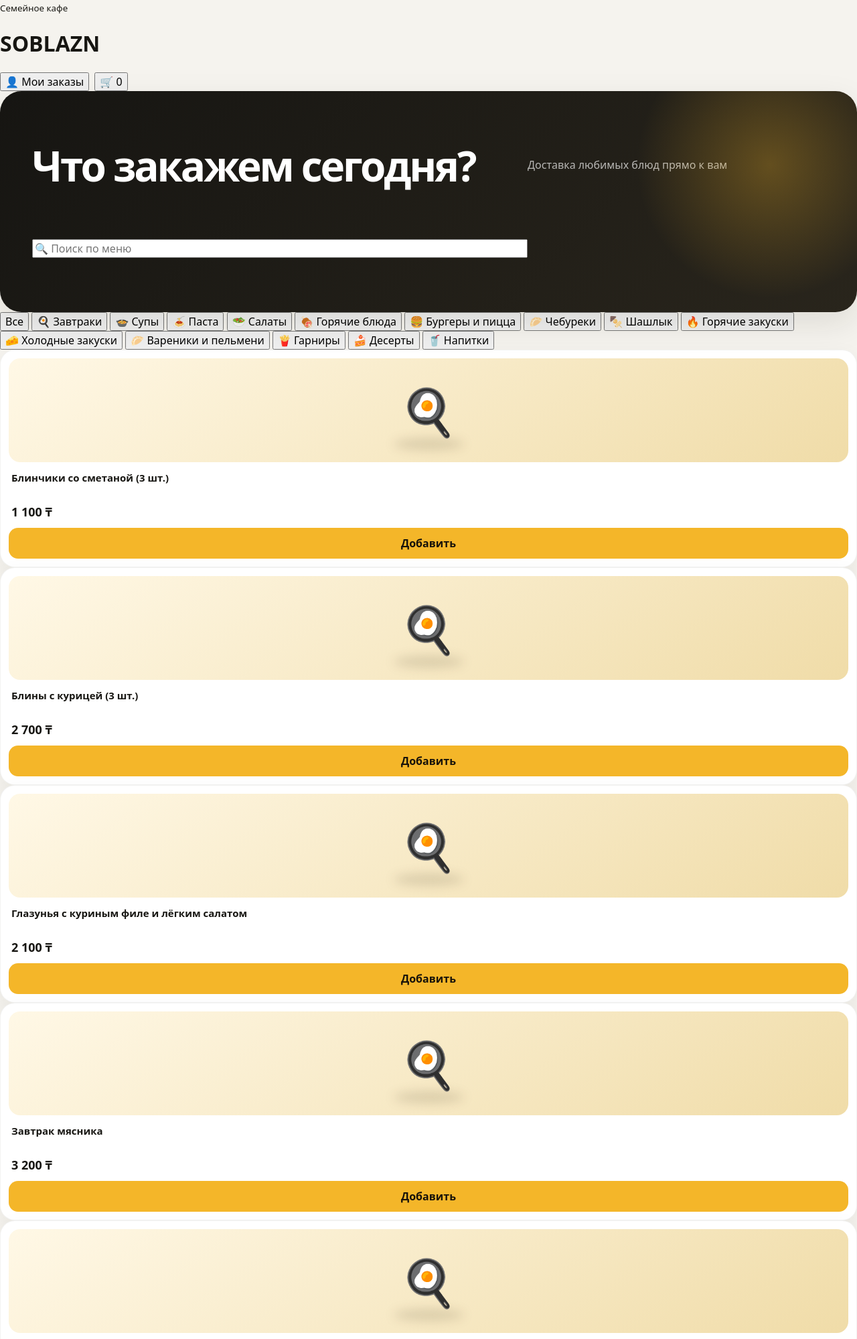
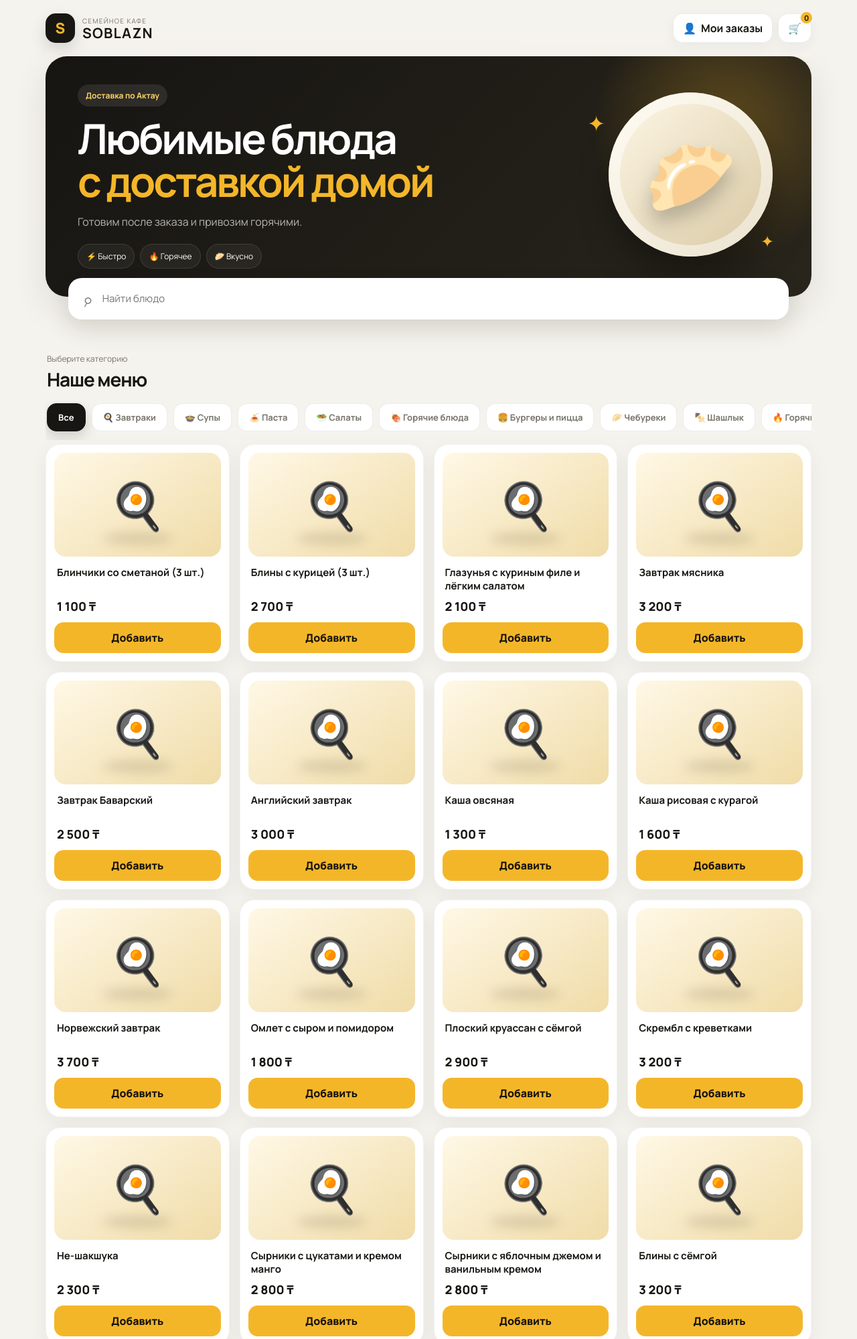
Before and after one commit to osipov1276-oss/Soblazn-delivery, a Flask app: page / in a window 1280 px wide. Shown: the top 1999 px of the page at 67% size. Run offline with Flask 3, Linux system fonts and the light colour scheme; some libraries are stand-ins or nearby versions.

Commit message:
Add files via upload

```diff
--- a/templates/index.html
+++ b/templates/index.html
@@ -3,42 +3,82 @@
 <head>
   <meta charset="utf-8">
   <meta name="viewport" content="width=device-width,initial-scale=1,viewport-fit=cover">
+  <meta name="theme-color" content="#11100e">
   <title>SOBLAZN Delivery</title>
+  <link rel="preconnect" href="https://fonts.googleapis.com">
+  <link rel="preconnect" href="https://fonts.gstatic.com" crossorigin>
+  <link href="https://fonts.googleapis.com/css2?family=Manrope:wght@400;500;600;700;800&display=swap" rel="stylesheet">
   <link rel="stylesheet" href="/static/style.css">
   <script src="https://telegram.org/js/telegram-web-app.js"></script>
 </head>
 <body>
-<header>
+  <div class="app-shell">
+    <header class="topbar">
+      <div class="brand">
+        <div class="brand-mark">S</div>
         <div>
           <small>Семейное кафе</small>
           <h1>SOBLAZN</h1>
         </div>
+      </div>
       <div class="header-buttons">
-    <button id="ordersTop" onclick="showMyOrders()">👤 Мои заказы</button>
-    <button id="cartTop">🛒 <span id="cartCount">0</span></button>
+        <button id="ordersTop" class="icon-btn orders-btn" onclick="showMyOrders()">
+          <span>👤</span><span class="desktop-label">Мои заказы</span>
+        </button>
+        <button id="cartTop" class="icon-btn cart-btn" aria-label="Корзина">
+          <span>🛒</span><span id="cartCount" class="cart-count">0</span>
+        </button>
       </div>
     </header>
 
     <section class="hero">
-  <h2>Что закажем сегодня?</h2>
-  <p>Доставка любимых блюд прямо к вам</p>
-  <input id="search" placeholder="🔍 Поиск по меню">
+      <div class="hero-copy">
+        <div class="eyebrow">Доставка по Актау</div>
+        <h2>Любимые блюда<br><span>с доставкой домой</span></h2>
+        <p>Готовим после заказа и привозим горячими.</p>
+        <div class="hero-pills">
+          <span>⚡ Быстро</span>
+          <span>🔥 Горячее</span>
+          <span>🥟 Вкусно</span>
+        </div>
+      </div>
+      <div class="hero-art" aria-hidden="true">
+        <div class="plate"><span>🥟</span></div>
+        <div class="spark spark-one">✦</div>
+        <div class="spark spark-two">✦</div>
+      </div>
     </section>
 
-<nav id="cats"></nav>
-<main id="products"></main>
+    <section class="search-wrap">
+      <label class="search-box">
+        <span>⌕</span>
+        <input id="search" autocomplete="off" placeholder="Найти блюдо">
+      </label>
+    </section>
+
+    <section class="section-head">
+      <div>
+        <small>Выберите категорию</small>
+        <h2>Наше меню</h2>
+      </div>
+    </section>
+
+    <nav id="cats" class="categories" aria-label="Категории меню"></nav>
+    <main id="products" class="products"></main>
+  </div>
 
   <div id="cartBar" class="cartbar hidden">
-  <div>
-    <b id="barCount"></b>
-    <small id="barTotal"></small>
+    <div class="cartbar-info">
+      <span class="cartbar-icon">🛍️</span>
+      <div><b id="barCount"></b><small id="barTotal"></small></div>
     </div>
-  <button onclick="openCart()">Открыть корзину</button>
+    <button onclick="openCart()">Корзина <span>→</span></button>
   </div>
 
-<div id="modal" class="modal hidden">
+  <div id="modal" class="modal hidden" onclick="event.target===this && closeModal()">
     <div class="sheet">
-    <button class="close" onclick="closeModal()">✕</button>
+      <div class="sheet-handle"></div>
+      <button class="close" onclick="closeModal()" aria-label="Закрыть">✕</button>
       <div id="modalBody"></div>
     </div>
   </div>
```
Lines whose indentation alone changed are shown as unchanged.
